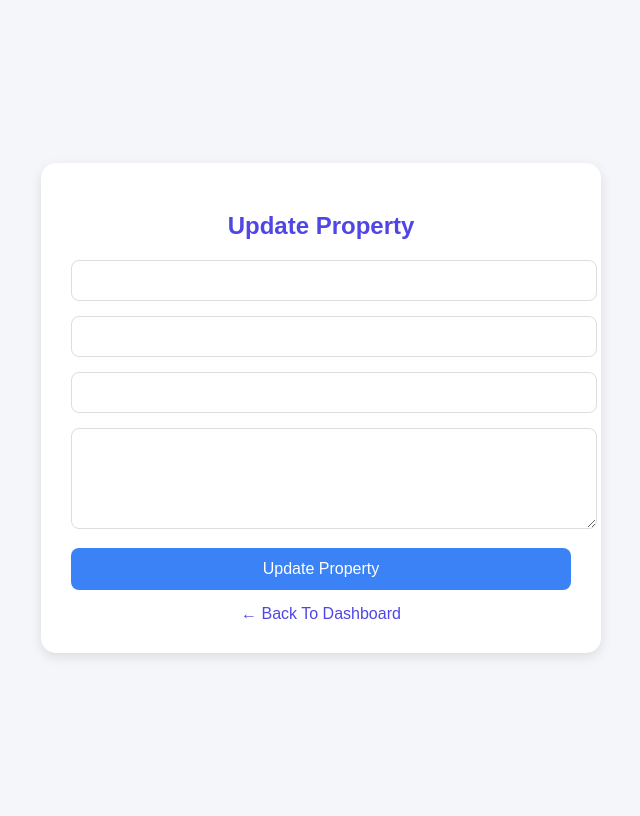
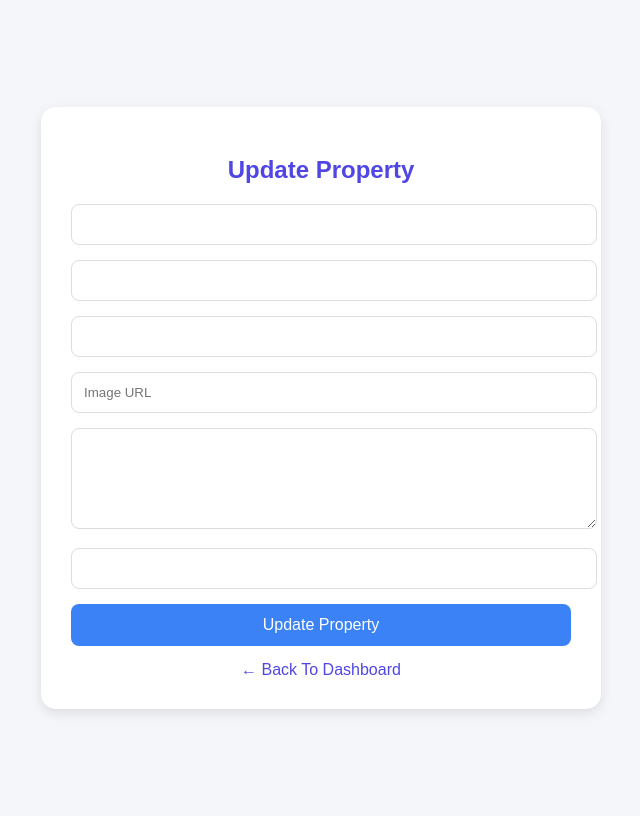
Before and after one commit to LEO9975/Property-Rental-, a FastAPI app: template templates/update_property.html in a window 1280 px wide. Shown: the whole page, without its empty margins (319-959 px from the left). Run offline with FastAPI, Linux system fonts and the light colour scheme; the template is opened without the code that fills it, so the values that code supplies are empty.

Commit message:
Version 2

```diff
--- a/main.py
+++ b/main.py
@@ -243,6 +243,7 @@ def create_property(
         price: int = Form(...),
         description: str = Form(...),
         access_token: str = Cookie(None),
+        image_url: str = Form(...),
         db: Session = Depends(get_db)
 ):
 
@@ -268,7 +269,8 @@ def create_property(
         location=location,
         price=price,
         description=description,
-        owner_id=user.id
+        owner_id=user.id,
+        image_url=image_url
     )
 
     db.add(property_obj)
@@ -288,6 +290,7 @@ def update_property_page(
         property_id: int,
         request: Request,
         access_token: str = Cookie(None),
+        image_url: str = Form(""),
         db: Session = Depends(get_db)
 ):
 
@@ -329,6 +332,7 @@ def update_property(
         title: str = Form(...),
         location: str = Form(...),
         price: int = Form(...),
+        image_url: str = Form(...),
         description: str = Form(...),
         access_token: str = Cookie(None),
         db: Session = Depends(get_db)
@@ -360,6 +364,8 @@ def update_property(
     property_obj.location = location
     property_obj.price = price
     property_obj.description = description
+    property_obj.image_url = image_url
+
 
     db.commit()
 
--- a/models.py
+++ b/models.py
@@ -100,6 +100,10 @@ class Property(Base):
         "User",
         back_populates="properties"
     )
+    image_url: Mapped[str] = mapped_column(
+    String(500),
+    nullable=True
+    )
 
 
 # CREATE TABLES
--- a/templates/create_property.html
+++ b/templates/create_property.html
@@ -139,6 +139,12 @@ button:hover{
             placeholder="Property Description"
             required></textarea>
 
+        <input
+            type="text"
+            name="image_url"
+            placeholder="Image URL"
+            required>
+
         <button type="submit">
 
             Save Property
--- a/templates/update_property.html
+++ b/templates/update_property.html
@@ -132,11 +132,23 @@ button:hover{
             name="price"
             value="{{ property.price }}"
             required>
+        <input
+            type="text"
+            name="image_url"
+            value="{{ property.image_url }}"
+            placeholder="Image URL"
+            required>
 
         <textarea
             name="description"
             rows="5"
             required>{{ property.description }}</textarea>
+
+        <input
+            type="text"
+            name="image_url"
+            value="{{ property.image_url }}"
+            required>
 
         <button type="submit">
 
```
Also changed, not shown: templates/dashboard.html (+10 -0 lines), rental.db.
